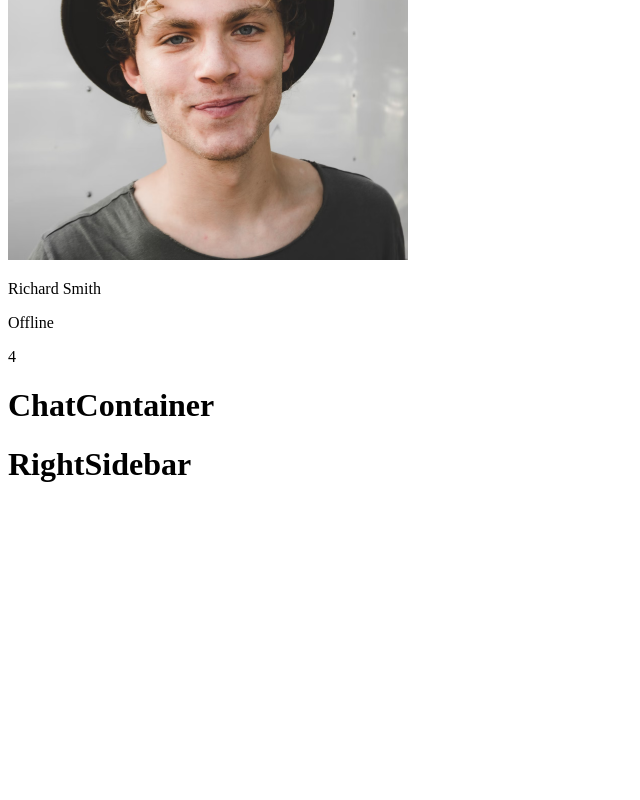
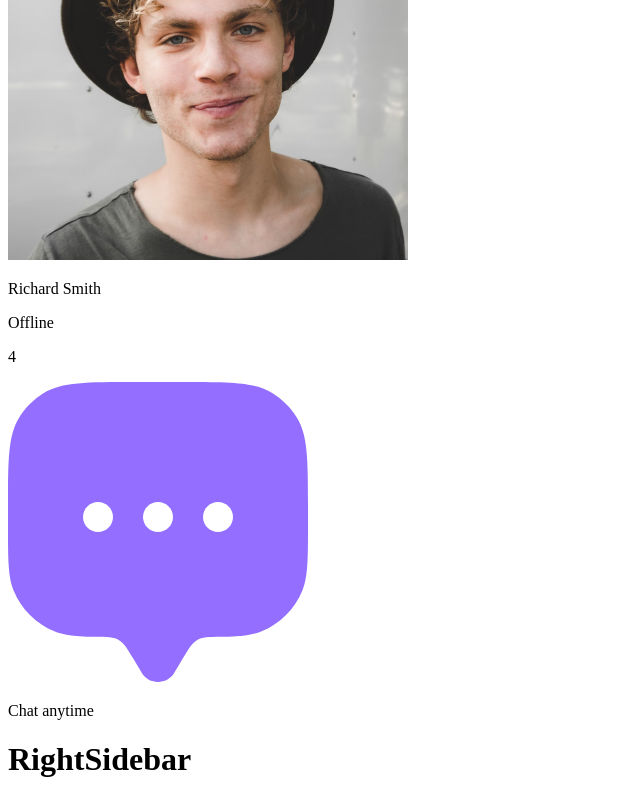
Before and after one commit to Ishaan11042005/Project-Chat-App, a React (Vite) app in the folder client/: page / in a window 1280 px wide. Shown: the part 2413-3213 px from the top of the page, without its empty margins (0-640 px from the left). Before the commit the page ends 2917 px from the top, so only its background shows below. Built offline with nearby package versions, Linux system fonts and the light colour scheme; the HTML template or start-up script is replaced by a standard one.

Commit message:
ChatConatiner

```diff
--- a/client/src/components/ChatContainer.jsx
+++ b/client/src/components/ChatContainer.jsx
@@ -1,11 +1,26 @@
 import React from 'react'
+import assets from '../assets/assets'
 
-const ChatContainer = () => {
-  return (
-    <div>
+const ChatContainer = ({selectedUser,setSelectedUser}) => {
+  return selectedUser?(
+    <div className='h-full overflow-scroll relative backdrop-blur-lg'>
         <h1>
-            ChatContainer
+            <div className='flex items-center gap-3 py-3 mx-4 border-b border-stone-500'>
+              <img src={assets.profile_martin} alt="" className="w-8 rounded-full"/>
+              <p className='flex-1 text-lg text-white flex items-cneter gap-2'>
+                Martin Jonhson
+                <span className='w-2 h-2 rounded-full bg-green-500'></span>
+              </p>
+              <img onClick={()=>setSelectedUser(null)} src={assets.arrow_icon} alt="" className='md:hidden max-w-7'/>
+              <img src={assets.help_icon} alt="" className='max-md:hidden max-w-5'/>
+            </div>
         </h1>
+    </div>
+  ):(
+    <div className='flex flex-col items-center justify-center gap-2 text-gray-500
+    bg-white/10 max-md:hidden'>
+      <img src={assets.logo_icon} alt="" className='max-w-16'/>
+      <p className='text-lg front-medium text-white'>Chat anytime </p>
     </div>
   )
 }
```
